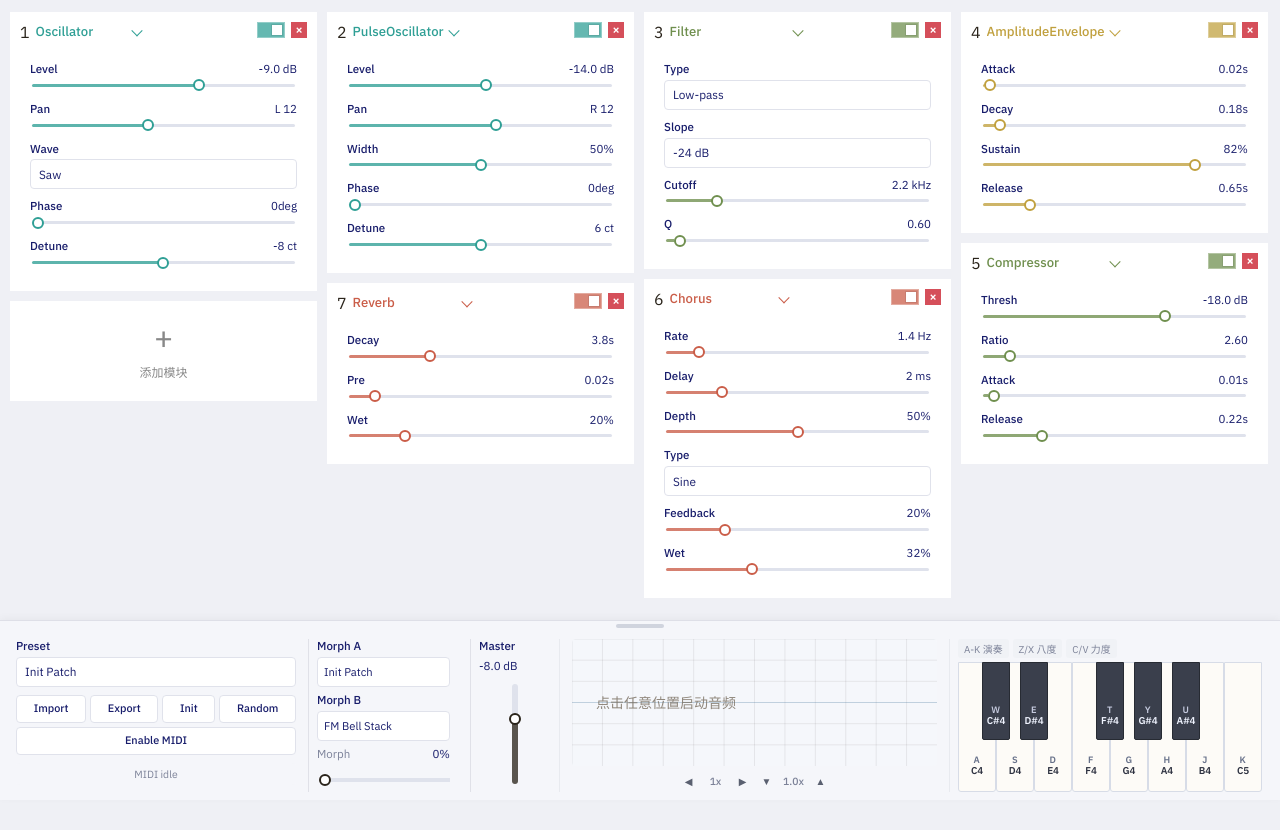
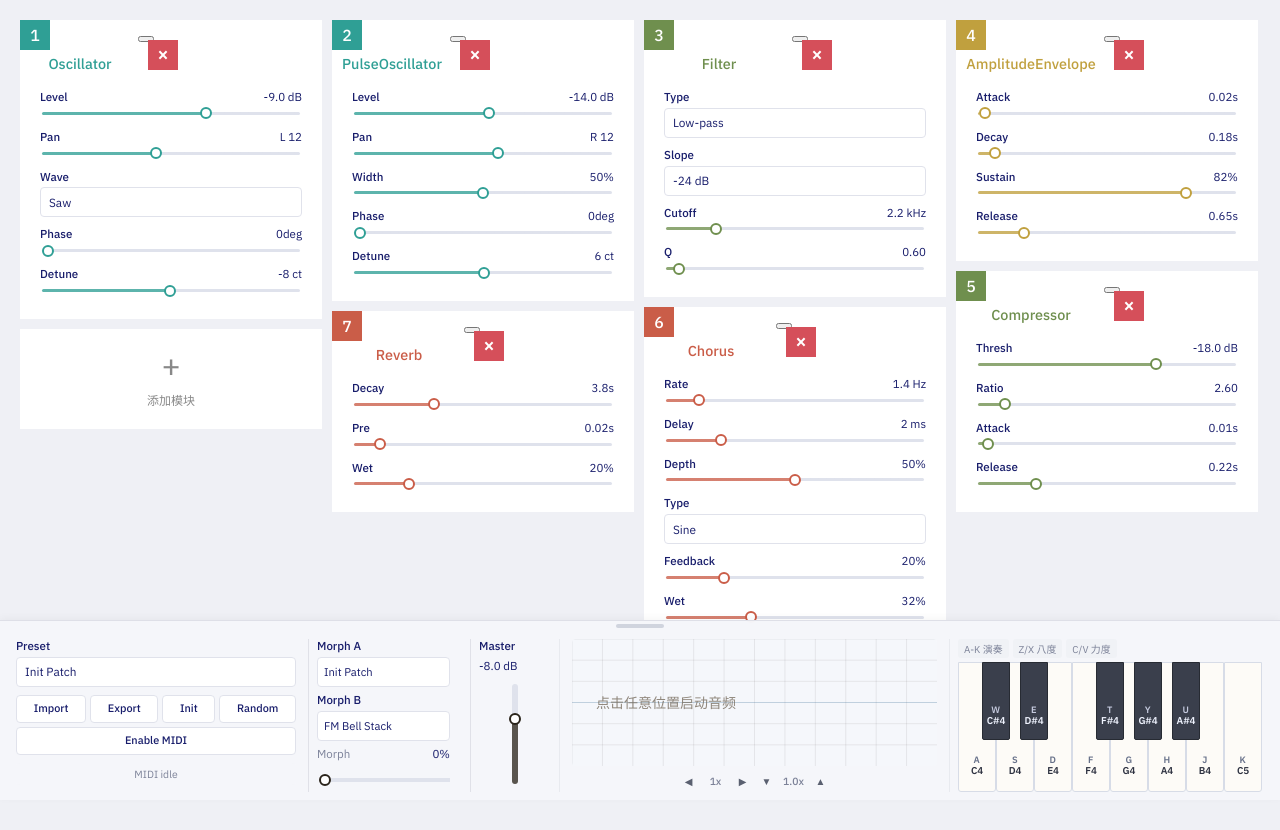
Before and after one commit to Fince10086/Card-Synth, a plain HTML site: page index.html in a window 1280 px wide. Drawn offline with nearby package versions, Linux system fonts and the light colour scheme.

Commit message:
修改模块头样式

```diff
--- a/styles.css
+++ b/styles.css
@@ -12,6 +12,7 @@
   --env: #c0a03e;
   --component: #6f8f4e;
   --fx: #ca5d48;
+  --disabled: #8a8a8a;
   --white-key: #fdfbf7;
   --black-key: #2b2b31;
   --shadow: 0 24px 80px rgba(61, 47, 31, 0.12);
@@ -55,7 +56,7 @@ select {
   width: 100%;
   max-width: none;
   margin: 0;
-  padding: 12px 10px 420px 10px;
+  padding: 20px 20px 420px 20px;
 }
 
 /* 当前主布局由绝对定位的瀑布流卡片驱动，这里仅保留块级上下文。 */
@@ -226,7 +227,6 @@ select {
   display: flex;
   flex: 0 1 246px;
   flex-direction: column;
-  gap: 10px;
   width: min(100%, 246px);
   padding: 10px 10px 12px;
   border-radius: 0;
@@ -355,22 +355,11 @@ select {
 
 .module-head {
   display: flex;
-  justify-content: space-between;
-  align-items: flex-start;
+  align-items: center;
   gap: 8px;
   flex-wrap: wrap;
-}
-
-.module-title-row {
-  display: inline-flex;
-  align-items: center;
-  gap: 6px;
-  min-width: 0;
-}
-
-.module-head > div:first-child {
-  min-width: 0;
-  flex: 1 1 120px;
+  position: relative;
+  top: -7px;
 }
 
 .module-head h3 {
@@ -379,17 +368,29 @@ select {
   line-height: 1.15;
   font-weight: 500;
   color: var(--accent, #1a1d6d);
+  flex: 1;
+  min-width: 0;
 }
 
 .module-tag {
   display: none;
 }
 
-.module-actions {
-  display: flex;
-  gap: 6px;
-  align-items: center;
-  flex-wrap: wrap;
+.module-index {
+    position: relative;
+    top: -3px;
+    left: -10px;
+    width: 30px;
+    height: 30px;
+    background: var(--accent, var(--source));
+    color: #fff;
+    font-size: 16px;
+    font-weight: 500;
+    display: flex;
+    align-items: center;
+    justify-content: center;
+    cursor: pointer;
+    z-index: 5;
 }
 
 /* 标题本身也可作为模块类型切换入口。 */
@@ -397,7 +398,8 @@ select {
   position: relative;
   display: inline-flex;
   align-items: center;
-  max-width: 100%;
+  flex: 1;
+  min-width: 0;
 }
 
 .module-title-input {
@@ -406,88 +408,45 @@ select {
   border: 0;
   background: transparent;
   color: var(--accent, #1a1d6d);
-  font-size: 0.82rem;
+  font-size: 0.9rem;
   font-weight: 500;
-  line-height: 1.15;
-  padding: 0 16px 0 0;
   cursor: pointer;
   max-width: 100%;
-}
-
-.module-title-select::after {
-  content: "";
-  position: absolute;
-  right: 2px;
-  top: 50%;
-  width: 7px;
-  height: 7px;
-  border-right: 1.5px solid currentColor;
-  border-bottom: 1.5px solid currentColor;
-  transform: translateY(-65%) rotate(45deg);
-  color: var(--accent, #1a1d6d);
-  pointer-events: none;
-}
-
-.module-switch {
-  position: relative;
-  width: 28px;
-  height: 16px;
-  border: 1px solid #c9cfdd;
-  border-radius: 0;
-  background: #e4e7ef;
-  cursor: pointer;
-  transition:
-    background var(--transition),
-    border-color var(--transition);
-}
-
-.module-switch::after {
-  content: "";
-  position: absolute;
-  top: 2px;
-  left: 2px;
-  width: 10px;
-  height: 10px;
-  border-radius: 0;
-  background: #ffffff;
-  box-shadow: 0 0 0 1px rgba(0, 0, 0, 0.08);
-  transition: transform var(--transition);
-}
-
-.module-switch.is-on {
-  background: color-mix(in srgb, var(--accent, #1a1d6d) 74%, white);
-  border-color: color-mix(in srgb, var(--accent, #1a1d6d) 52%, white);
-}
-
-.module-switch.is-on::after {
-  transform: translateX(12px);
-}
-
-.module-switch:hover,
-.module-switch:focus-visible {
-  border-color: #b8bfd1;
+  text-align: center;
+  margin: 0 auto;
 }
 
 .module-remove {
-  width: 16px;
-  height: 16px;
+  position: relative;
+  top: -3px;
+  left: 10px;
+  width: 30px;
+  height: 30px;
+  color: #fff;
+  font-size: 20px;
+  font-weight: 600;
+  display: flex;
+  align-items: flex-start;
+  justify-content: center;
+  z-index: 5;
   padding: 0;
   border: 0;
   border-radius: 0;
-  display: inline-flex;
-  align-items: center;
-  justify-content: center;
   background: #d54f5a;
-  color: #ffffff;
-  font-size: 0.8rem;
-  font-weight: 700;
-  line-height: 1;
   cursor: pointer;
 }
 
 .module-remove:hover,
 .module-remove:focus-visible {
   background: #c94650;
+}
+
+.module-card.disabled {
+  --accent: var(--disabled);
+}
+
+.module-card.disabled .module-index {
+  background: var(--disabled);
 }
 
 .module-grid {
```
